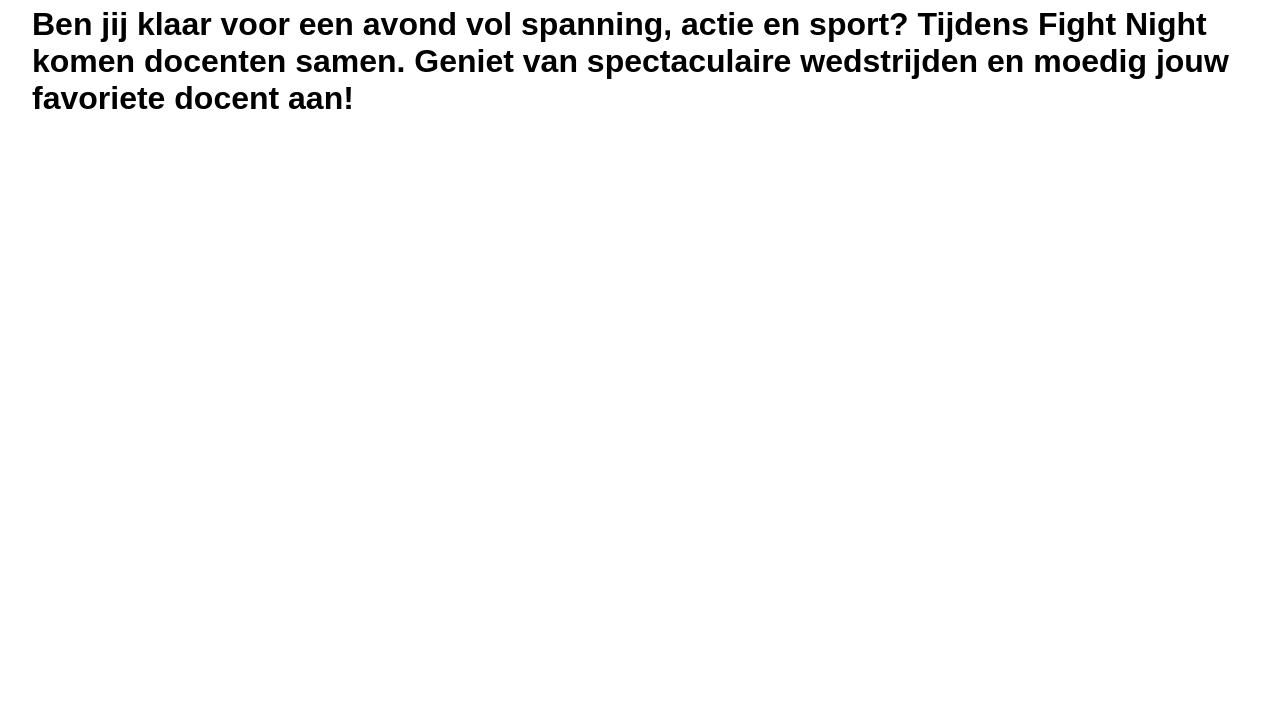
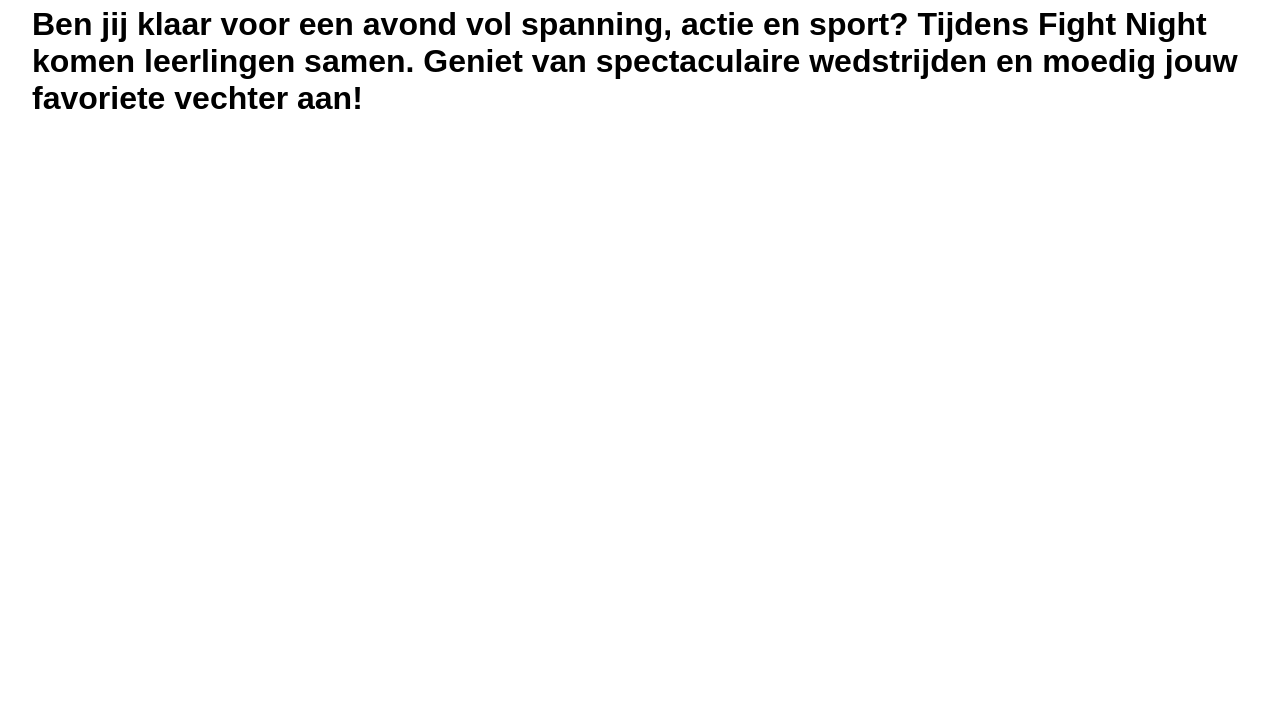
Before and after one commit to userrxxs/bouwen-week2, a plain HTML site: page index.html in a window 1280 px wide. Shown: the part 84-800 px from the top of the page. Drawn offline with Linux system fonts and the light colour scheme.

Commit message:
WebLab Run 16-11-2026 11:54:44 (UTC+01:00)

```diff
--- a/index.html
+++ b/index.html
@@ -11,6 +11,6 @@
   <script src="script.js"></script>
 </body>
 <body>
-  <h1>Ben jij klaar voor een avond vol spanning, actie en sport? Tijdens Fight Night komen docenten samen. Geniet van spectaculaire wedstrijden en moedig jouw favoriete docent aan!</h1>
+  <h1>Ben jij klaar voor een avond vol spanning, actie en sport? Tijdens Fight Night komen leerlingen samen. Geniet van spectaculaire wedstrijden en moedig jouw favoriete vechter aan!</h1>
 
 </html>
```
Also changed, not shown: 1 other file.
